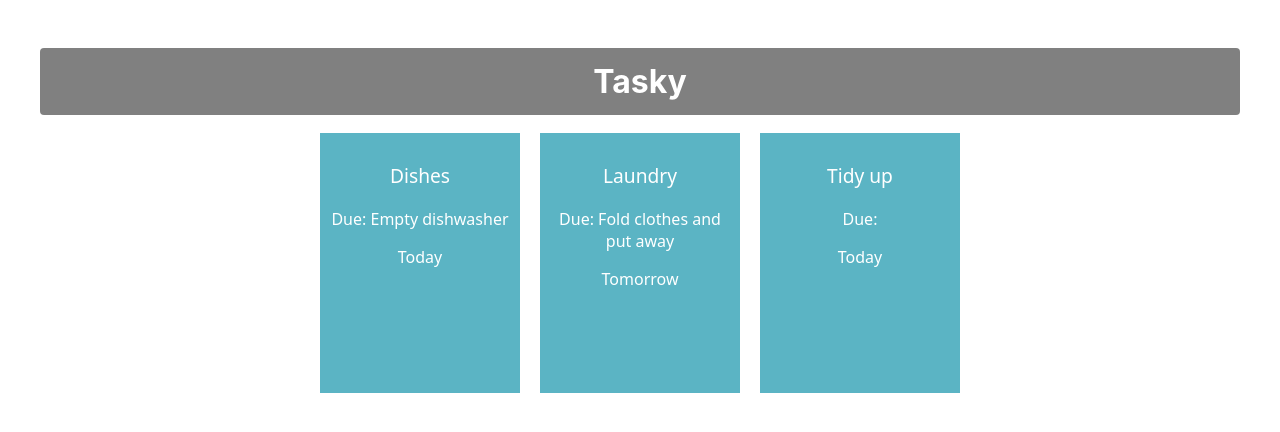
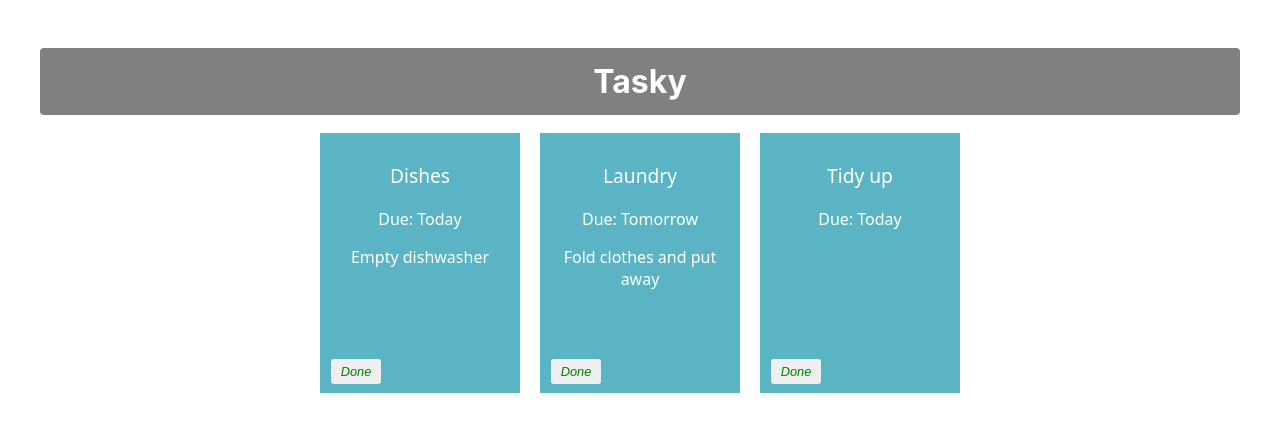
Before and after one commit to wcn1720811650/react-basics-labs, a React (Create React App) app in the folder tasky/: page / in a window 1280 px wide. Shown: the top 432 px of the page. Built offline with nearby package versions, Linux system fonts and the light colour scheme.

Commit message:
Mark task as done

```diff
--- a/tasky/src/App.css
+++ b/tasky/src/App.css
@@ -33,3 +33,19 @@
     font-size: bold;
     font-size: 1.2em;
 }
+button {
+  border: none;
+  border-radius: 3px;
+  font-style: italic;
+  font-size: 0.8em;
+  margin: 4px 6px;
+  width: 50px;
+  height: 25px;
+}
+
+.doneButton {
+  position: absolute;
+  bottom: 5px;
+  left: 5px;
+  color: green;
+}
--- a/tasky/src/App.js
+++ b/tasky/src/App.js
@@ -4,22 +4,31 @@
 function App() {
   const [taskState, setTaskState ]  = useState({
     tasks: [
-      { id: 1, title:'Dishes', description: "Empty dishwasher", deadline: "Today"},
-      { id: 2, title: "Laundry", description: "Fold clothes and put away", deadline: "Tomorrow" },
-      { id: 3, title: "Tidy up", deadline: "Today" }
+      { id: 1, title:'Dishes', description: "Empty dishwasher", deadline: "Today", done:false},
+      { id: 2, title: "Laundry", description: "Fold clothes and put away", deadline: "Tomorrow", done:false },
+      { id: 3, title: "Tidy up", deadline: "Today", done:false }
     ]
   });
+  const doneHandler = (taskIndex) =>{
+      const tasks = [...taskState.tasks];
+      tasks[taskIndex].done = !tasks[taskIndex].done;
+      setTaskState({tasks});
+      console.log(`${taskIndex} ${tasks[taskIndex].done}`);
+    }
+
   return (
     <div className="container">
       <h1>
         Tasky
       </h1>
-      {taskState.tasks.map((task) => (
+      {taskState.tasks.map((task,index) => (
         <Task
-        title={task.title}
-        deadline={task.description}
-        description={task.deadline}
-        key={task.id}
+          title={task.title}
+          deadline={task.deadline}
+          description={task.description}
+          key={task.id}
+          done={task.done}
+          markDone = {() => doneHandler(index)}
         />
 
       ))}
--- a/tasky/src/components/Task.js
+++ b/tasky/src/components/Task.js
@@ -1,11 +1,12 @@
 import React from "react";
 const Task = (props) =>{
     return (
-        <div className="card">
+        <div className="card" style={{backgroundColor: props.done? 'lightgrey':'#5bb4c4'}}>
             <p className="title">{props.title}</p>
             <p>Due: {props.deadline}</p>
             <p>{props.children}</p>
             <p>{props.description}</p>
+            <button className="doneButton" onClick={props.markDone}>Done</button>
         </div>
     )
 
```
